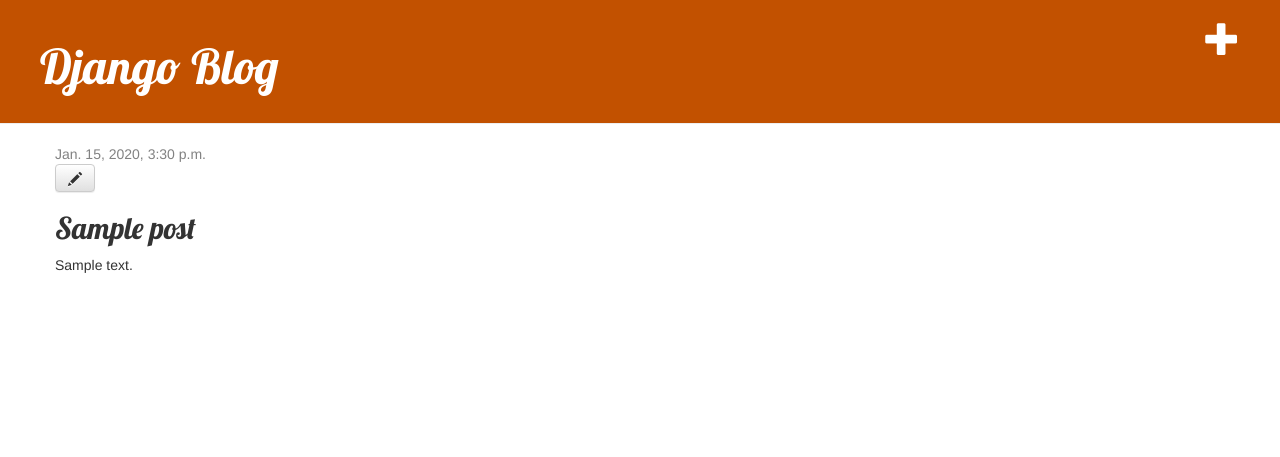
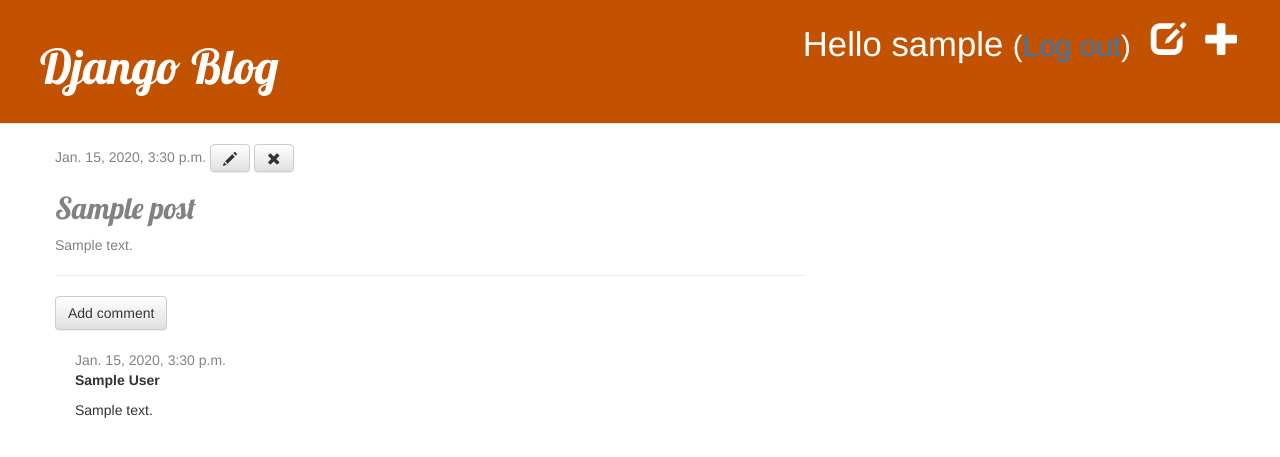
Before and after one commit to vineeth0791/django-sqlite-blog, a Django app: page /post/1/ in a window 1280 px wide. Shown: the top 457 px of the page. Run offline with Django 3.2, Linux system fonts and the light colour scheme; a user stored in the database is signed in; tables that the repository leaves empty hold one stand-in row (values such as "Sample post"); some libraries are stand-ins or nearby versions.

Commit message:
comment model

```diff
--- a/blog/admin.py
+++ b/blog/admin.py
@@ -1,7 +1,8 @@
 from django.contrib import admin
-from .models import Post
+from .models import Post, Comment
 
 # Register your models here.
 
 
 admin.site.register(Post)
+admin.site.register(Comment)
--- a/blog/models.py
+++ b/blog/models.py
@@ -17,3 +17,20 @@
 
     def __str__(self):
         return self.title
+
+    def approved_comments(self):
+        return self.comments.filter(approved_comment=True)
+
+class Comment(models.Model):
+    post = models.ForeignKey('blog.post',on_delete=models.CASCADE,related_name='comments')
+    author = models.CharField(max_length=200)
+    text = models.TextField()
+    created_date = models.DateTimeField(default=timezone.now)
+    approved_comment = models.BooleanField(default=False)
+
+    def approve(self):
+        self.approved_comment = True
+        self.save()
+
+    def __str__(self):
+        return self.text
--- a/blog/static/css/blog.css
+++ b/blog/static/css/blog.css
@@ -44,3 +44,7 @@
 .post h1 a, .post h1 a:visited {
     color: #000000;
 }
+
+.comment {
+    margin: 20px 0px 20px 20px;
+}
--- a/blog/templates/blog/base.html
+++ b/blog/templates/blog/base.html
@@ -11,6 +11,13 @@
     <div class="page-header">
         {% if user.is_authenticated %}
           <a href="{% url 'post_new' %}" class="top-menu"><span class="glyphicon glyphicon-plus"></span></a>
+          <a href="{% url 'post_draft_list' %}" class="top-menu"><span class="glyphicon glyphicon-edit"></span></a>
+
+          <p class="top-menu">Hello {{ user.username }} <small>(<a href="{% url 'logout' %}">Log out</a>)</small></p>
+
+          {% else %}
+            <a href="{% url 'login' %}" class="top-menu"><span class="glyphicon glyphicon-lock"></span></a>
+
           {% endif %}
         <h1><a href="/">Django  Blog</a></h1>
     </div>
--- a/blog/templates/blog/post_detail.html
+++ b/blog/templates/blog/post_detail.html
@@ -5,15 +5,43 @@
         {% if post.published_date %}
             <div class="date">
                 {{ post.published_date }}
+            {% else %}
+             <a class="btn btn-default" href="{% url 'post_publish' pk=post.pk %}">Publish</a>
             </div>
         {% endif %}
 
         {% if user.is_authenticated %}
         <a class="btn btn-default" href="{% url 'post_edit' pk=post.pk %}"><span class="glyphicon glyphicon-pencil"></span></a>
+
+        <a class="btn btn-default" href="{% url 'post_remove' pk=post.pk %}"><span class="glyphicon glyphicon-remove"></span></a>
+
         {% endif %}
 
         <h2>{{ post.title }}</h2>
 
         <p>{{ post.text|linebreaksbr }}</p>
     </div>
+
+
+<hr>
+<a class="btn btn-default" href="{% url 'add_comment_to_post' pk=post.pk %}">Add comment</a>
+
+{% for comment in post.comments.all %}
+    {% if user.is_authenticated or comment.approved_comment %}
+    <div class="comment">
+        <div class="date">
+            {{ comment.created_date }}
+            {% if not comment.approved_comment %}
+                <a class="btn btn-default" href="{% url 'comment_remove' pk=comment.pk %}"><span class="glyphicon glyphicon-remove"></span></a>
+                <a class="btn btn-default" href="{% url 'comment_approve' pk=comment.pk %}"><span class="glyphicon glyphicon-ok"></span></a>
+            {% endif %}
+        </div>
+        <strong>{{ comment.author }}</strong>
+        <p>{{ comment.text|linebreaks }}</p>
+    </div>
+    {% endif %}
+{% empty %}
+    <p>No comments here yet :(</p>
+{% endfor %}
+
 {% endblock %}
--- a/blog/templates/blog/post_list.html
+++ b/blog/templates/blog/post_list.html
@@ -12,6 +12,8 @@
                 {% endif %}
             </h2>
             <p>{{ post.text|linebreaksbr }}</p>
+
+            <a href="{% url 'post_detail' pk=post.pk %}">Comments: {{ post.approved_comments.count }} </a>
         </div>
     {% endfor %}
 {% endblock %}
--- a/blog/urls.py
+++ b/blog/urls.py
@@ -6,4 +6,10 @@
     path('post/<int:pk>/', views.post_detail, name='post_detail'),
     path('post/new', views.post_new, name='post_new'),
     path('post/<int:pk>/edit/', views.post_edit, name='post_edit'),
+    path('drafts/', views.post_draft_list, name='post_draft_list'),
+    path('post/<int:pk>/publish/', views.post_publish, name='post_publish'),
+    path('post/remove/<int:pk>/', views.post_remove, name='post_remove'),
+    path('post/<int:pk>/comment/', views.add_comment_to_post, name='add_comment_to_post'),
+    path('comment/<int:pk>/approve/', views.comment_approve, name='comment_approve'),
+    path('comment/<int:pk>/remove/', views.comment_remove, name='comment_remove'),
 ]
--- a/blog/views.py
+++ b/blog/views.py
@@ -1,30 +1,35 @@
 from django.shortcuts import render, get_object_or_404, redirect
-from .models import Post
-from .forms import PostForm
+from .models import Post, Comment
+from .forms import PostForm, CommentForm
 from django.utils import timezone
+from django.contrib.auth.decorators import login_required
 
 # Create your views here.
+@login_required
 def post_list(request):
-	posts = Post.objects.all()
+	posts = Post.objects.filter(published_date__lte=timezone.now())
 	return render(request,'blog/post_list.html',{'posts':posts})
 
+@login_required
 def post_detail(request, pk):
     post = get_object_or_404(Post, pk=pk)
     return render(request, 'blog/post_detail.html', {'post': post})
 
+@login_required
 def post_new(request):
 	if request.method == "POST":
 		form = PostForm(request.POST)
 		if form.is_valid():
 			post = form.save(commit=False)
 			post.author = request.user
-			post.published_date = timezone.now()
+			#post.published_date = timezone.now()
 			post.save()
 			return redirect('post_detail', pk=post.pk)
 	else:
 		form = PostForm()
 	return render(request,'blog/post_edit.html',{'form':form})
 
+@login_required
 def post_edit(request, pk):
 	post = get_object_or_404(Post, pk=pk)
 	if request.method == "POST":
@@ -32,9 +37,50 @@
 		if form.is_valid:
 			post = form.save(commit=False)
 			post.author = request.user
-			post.published_date = timezone.now()
+			#post.published_date = timezone.now()
 			post.save()
 			return redirect('post_detail', pk=post.pk)
 	else:
 		form = PostForm(instance=post)
 	return render(request,'blog/post_edit.html',{'form':form})
+
+
+def post_draft_list(request):
+	posts = Post.objects.filter(published_date__isnull=True).order_by('created_date')
+	return render(request,'blog/post_draft_list.html',{'posts':posts})
+
+def post_publish(request,pk):
+	post = get_object_or_404(Post,pk=pk)
+	post.publish()
+	return redirect('post_detail', pk=pk)
+
+@login_required
+def post_remove(request,pk):
+	post = get_object_or_404(Post, pk=pk)
+	post.delete()
+	return redirect('post_list')
+
+def add_comment_to_post(request, pk):
+    post = get_object_or_404(Post, pk=pk)
+    if request.method == "POST":
+        form = CommentForm(request.POST)
+        if form.is_valid():
+            comment = form.save(commit=False)
+            comment.post = post
+            comment.save()
+            return redirect('post_detail', pk=post.pk)
+    else:
+        form = CommentForm()
+    return render(request, 'blog/add_comment_to_post.html', {'form': form})
+
+@login_required
+def comment_approve(request, pk):
+    comment = get_object_or_404(Comment, pk=pk)
+    comment.approve()
+    return redirect('post_detail', pk=comment.post.pk)
+
+@login_required
+def comment_remove(request, pk):
+    comment = get_object_or_404(Comment, pk=pk)
+    comment.delete()
+    return redirect('post_detail', pk=comment.post.pk)
--- a/mysite/settings.py
+++ b/mysite/settings.py
@@ -120,3 +120,5 @@
 
 STATIC_URL = '/static/'
 STATIC_ROOT = os.path.join(BASE_DIR, 'static')
+
+LOGIN_REDIRECT_URL = '/'
--- a/mysite/urls.py
+++ b/mysite/urls.py
@@ -15,9 +15,12 @@
 """
 from django.contrib import admin
 from django.urls import path, include
+from django.contrib.auth import views
 
 urlpatterns = [
     path('admin/', admin.site.urls),
+    path('accounts/login/', views.LoginView.as_view(), name='login'),
+    path('accounts/logout/', views.LogoutView.as_view(next_page='/'), name='logout'),
     path('', include('blog.urls')),
 
 ]
```
Also changed, not shown: blog/forms.py (+7 -1 lines), blog/templates/blog/add_comment_to_post.html (added, +9 -0 lines), blog/templates/blog/post_draft_list.html (added, +11 -0 lines), blog/templates/registration/login.html (added, +24 -0 lines), blog/migrations/0002_comment.py (added).
